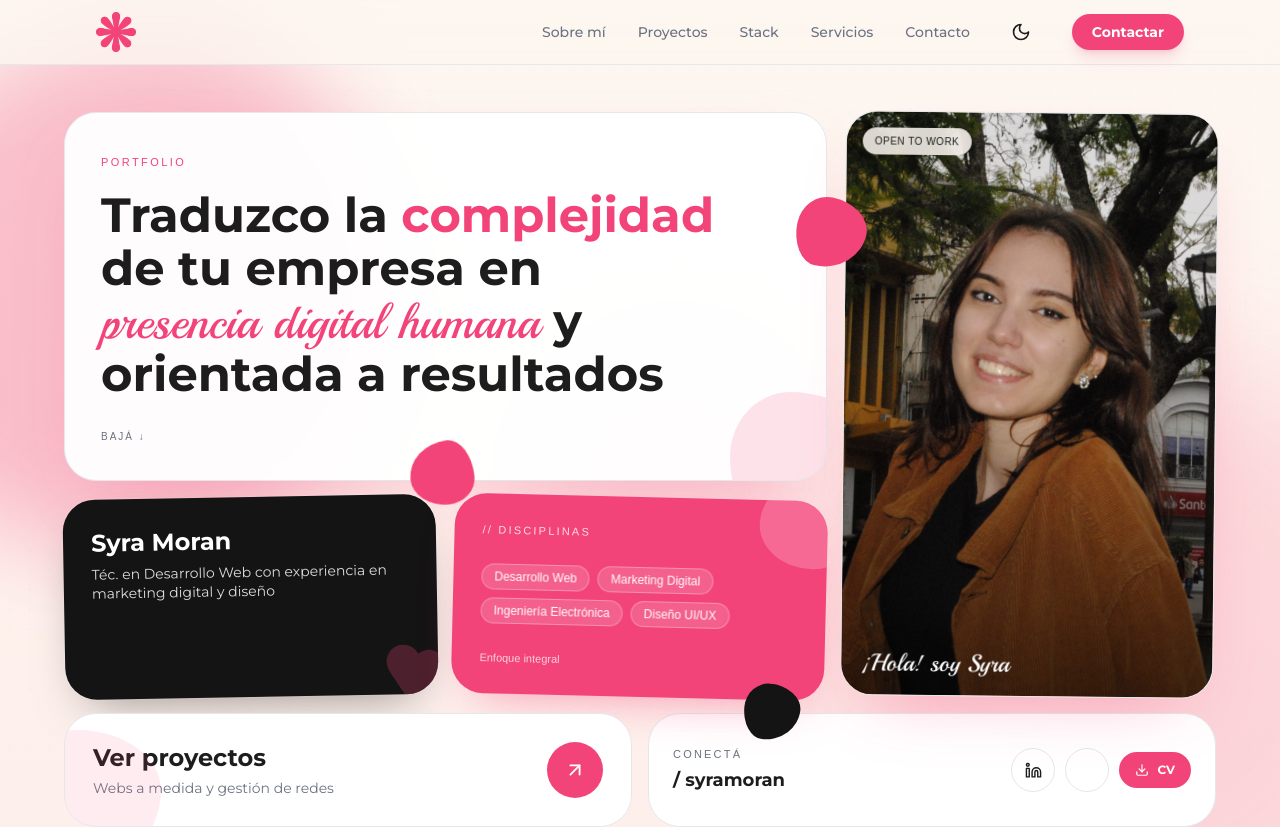
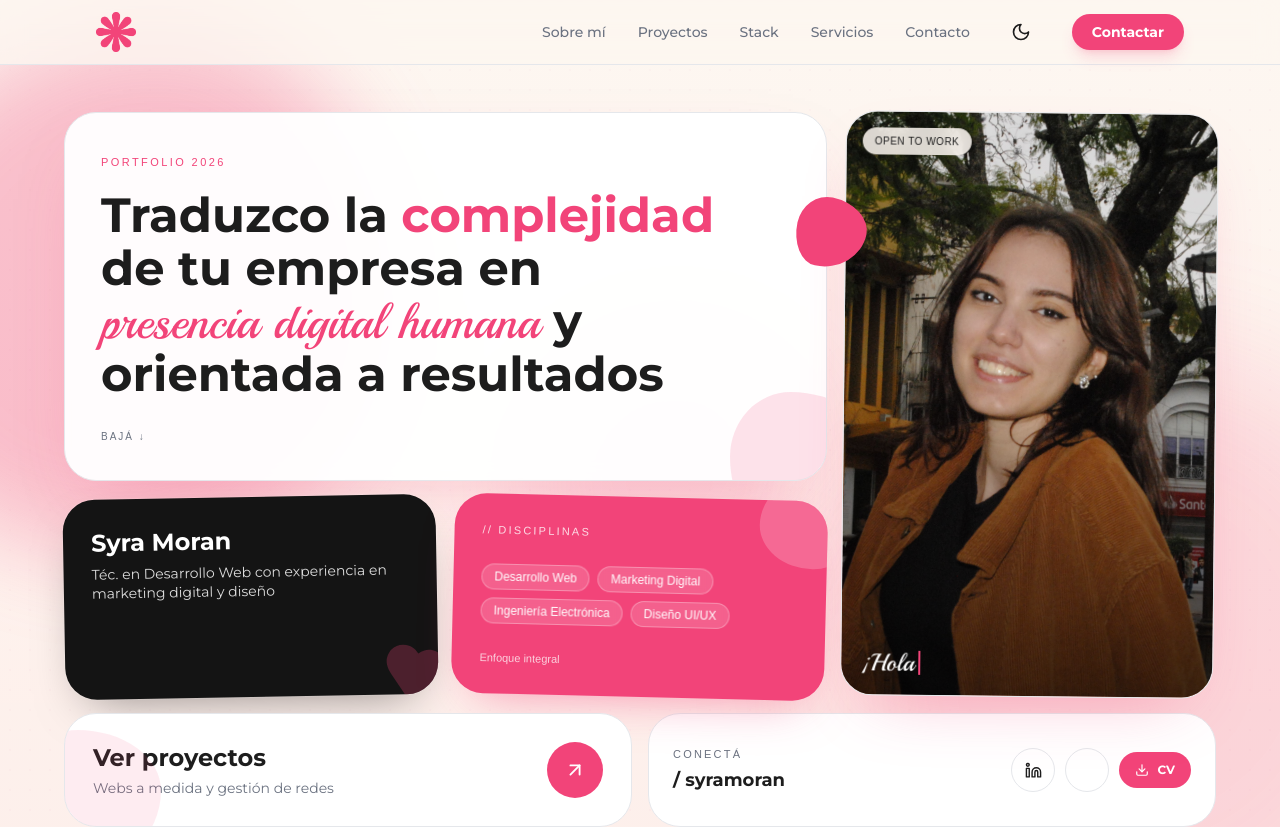
Before and after one commit to Syramoran/syramoran.github.io, a Next.js app: page / in a window 1280 px wide. Shown: the top 827 px of the page. Built offline with nearby package versions, Linux system fonts and the light colour scheme; some icons are missing; a web font is replaced by a local one.

Commit message:
hero: efecto máquina de escribir en el saludo
- Animación typing/deleting para "¡Hola! soy Syra" con cursor
- Quito manchas conectoras sobrantes del grid
- "Portfolio" -> "Portfolio 2026"

Co-Authored-By: Claude Sonnet 5 <noreply@anthropic.com>

```diff
--- a/components/hero.tsx
+++ b/components/hero.tsx
@@ -1,3 +1,6 @@
+"use client"
+
+import { useState, useEffect } from "react"
 import Link from "next/link"
 import { ArrowUpRight, Download, Heart, Sparkles, Linkedin } from "lucide-react"
 import { SiGithub } from "@icons-pack/react-simple-icons"
@@ -5,6 +8,42 @@ import { SiGithub } from "@icons-pack/react-simple-icons"
 const disciplinas = ["Desarrollo Web", "Marketing Digital", "Ingeniería Electrónica","Diseño UI/UX"]
 
 export default function Hero() {
+  const fullText = "¡Hola! soy Syra"
+  const [displayedText, setDisplayedText] = useState("")
+
+  useEffect(() => {
+    let index = 0
+    let isDeleting = false
+    let timeoutId: NodeJS.Timeout
+
+    const type = () => {
+      if (!isDeleting) {
+        if (index <= fullText.length) {
+          setDisplayedText(fullText.slice(0, index))
+          index++
+          timeoutId = setTimeout(type, 110)
+        } else {
+          // Pausa con el texto completo
+          timeoutId = setTimeout(() => {
+            isDeleting = true
+            type()
+          }, 3500)
+        }
+      } else {
+        if (index > 0) {
+          index--
+          setDisplayedText(fullText.slice(0, index))
+          timeoutId = setTimeout(type, 50)
+        } else {
+          isDeleting = false
+          timeoutId = setTimeout(type, 600)
+        }
+      }
+    }
+
+    timeoutId = setTimeout(type, 300)
+    return () => clearTimeout(timeoutId)
+  }, [])
   return (
     <section className="relative isolate overflow-hidden bg-gradient-to-b from-background to-primary/[0.05] px-4 pb-16 pt-28 sm:px-6 lg:flex lg:min-h-screen lg:items-center lg:px-10">
       {/* ─────────── Capa de manchas orgánicas (fondo) ─────────── */}
@@ -29,20 +68,13 @@ export default function Hero() {
             aria-hidden
             className="blob pointer-events-none absolute left-[63.5%] top-[12%] z-20 hidden h-[70px] w-[70px] rotate-12 bg-primary lg:block"
           />
-          <span
-            aria-hidden
-            className="blob--alt pointer-events-none absolute left-[30%] top-[46%] z-20 hidden h-16 w-16 -rotate-6 bg-primary lg:block"
-          />
-          <span
-            aria-hidden
-            className="blob pointer-events-none absolute left-[59%] top-[80%] z-20 hidden h-14 w-14 rotate-6 bg-[#141414] lg:block"
-          />
+
 
           {/* A · Titular */}
           <div className="group relative flex flex-col justify-between overflow-hidden rounded-[2rem] border border-border bg-card/95 p-7 shadow-[0_28px_70px_-34px_rgba(242,68,121,0.35)] backdrop-blur-sm transition-transform duration-300 ease-out hover:-translate-y-1 sm:p-9 lg:col-span-4 lg:col-start-1 lg:row-span-2 lg:row-start-1 dark:border-white/10">
             <div>
               <span className="inline-flex items-center gap-2 font-mono text-[11px] uppercase tracking-[0.22em] text-primary">
-                Portfolio
+                Portfolio 2026
               </span>
               <h1 className="mt-4 text-3xl font-bold leading-[1.1] text-balance sm:text-4xl xl:text-5xl">
                 Traduzco la <span className="text-primary">complejidad</span> de tu empresa en{" "}
@@ -72,8 +104,9 @@ export default function Hero() {
             <span className="absolute left-4 top-4 rounded-full bg-background/85 px-3 py-1.5 font-mono text-[10px] uppercase tracking-wider backdrop-blur">
               Open to work
             </span>
-            <p className="absolute bottom-4 left-5 right-5 font-cursive text-2xl text-white drop-shadow-lg">
-              ¡Hola! soy Syra
+            <p className="absolute bottom-4 left-5 right-5 flex min-h-[2rem] items-center font-cursive text-2xl text-white drop-shadow-lg">
+              <span>{displayedText}</span>
+              <span className="ml-1 inline-block h-6 w-[2px] animate-pulse bg-primary" />
             </p>
           </div>
 
```
